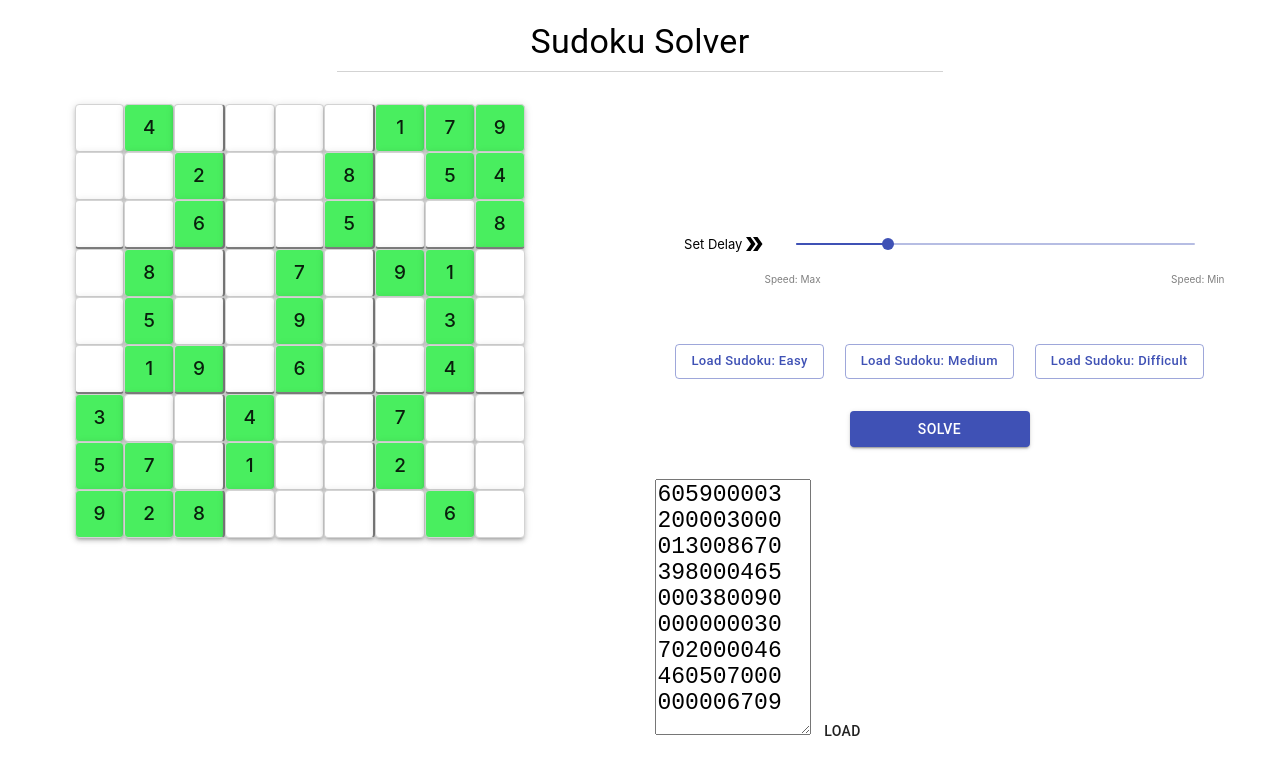
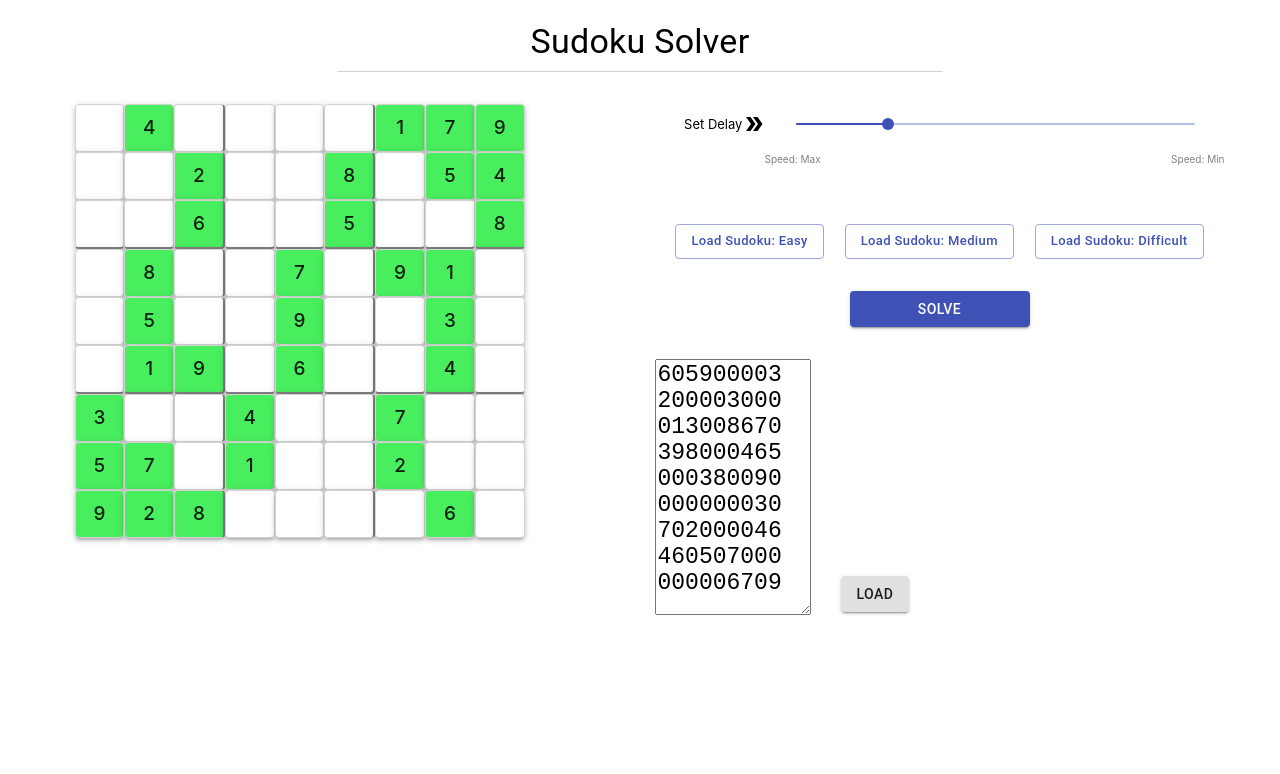
Before and after one commit to rajatshet5/sudoku-solver, a React (Create React App) app in the folder sudoku-solver/: page / in a window 1280 px wide. Shown: the top 774 px of the page. Built offline with nearby package versions, Linux system fonts and the light colour scheme.

Commit message:
minor modification

```diff
--- a/sudoku-solver/src/Components/SudokuSolver.jsx
+++ b/sudoku-solver/src/Components/SudokuSolver.jsx
@@ -201,7 +201,7 @@ export function SudokuSolver() {
     //   alignItems: "center",
     // },
     customize: {
-      margin: "130px 0px"
+      margin: "10px 0px"
     }
   })
   const classes = useStyles();
@@ -245,12 +245,12 @@ export function SudokuSolver() {
     console.log(data, newData);
     if (newData.length !== 9) {
       invalid = true;
-      alert("Invalid Input: Length of one (or more) of the rows is not equal to 9");
+      alert("Invalid Input: More than 9 rows present");
     } else {
       for (let i = 0; i < newData.length; i++) {
         if (newData[i].length !== 9) {
           invalid = true;
-          alert("Invalid Input: Length of one (or more) of the columns is not equal to 9");
+          alert("Invalid Input: More than 9 columns present");
           break;
         }
       }
@@ -312,6 +312,39 @@ export function SudokuSolver() {
         }
       }
     }
+    if (!invalid) {
+      for (let i = 0; i <= 7; i += 3) {
+        if (invalid) {
+          break;
+        }
+        for (let j = 0; j <= 7; j += 3) {
+          let freq = {};
+          if (invalid) {
+            break;
+          }
+          for (let k = i; k < i + 3; k++) {
+            if (invalid) {
+              break;
+            }
+            for (let l = j; l < j + 3; l++) {
+              if (freq[newData[k][l]] === undefined) {
+                freq[newData[k][l]] = 1;
+              } else {
+                freq[newData[k][l]]++;
+              }
+            }
+          }
+          for (let key in freq) {
+          if (freq[key] > 1 && key !== "0") {
+            console.log(newData, freq, key);
+            invalid = true;
+            alert("Invalid Input: Duplicates Found (in one or more 3 x 3 Grids)");
+            break;
+          }
+        }
+        }
+      }
+    }
 
     if (!invalid) {
       // console.log(newData);
@@ -328,7 +361,7 @@ export function SudokuSolver() {
     <Box className={classes.container}>
     <Box className={classes.gridContainer}>
         <SudokuGrid fixedBoxes={fixedBoxes} running={running} solved={solved} mat={mat} />
-          {/* {running ? <p style={{height:"29px", fontSize:"15px", margin:"0px", cursor:"pointer"}} onClick={() => window.location.href = "/"}>Stop</p> : null} */}
+          {running ? <p style={{height:"15px", display:"flex", alignItems:"center", justifyContent:"center", borderRadius:"3px", width:"39px", fontSize:"15px", margin:"0px", cursor:"pointer", padding:"5px", backgroundColor:"#92918b", color:"white"}} onClick={() => window.location.href = "/"}>Stop</p> : null}
     </Box>
     <Box className={classes.customize}>
     {/* <h1>{speed.current}</h1> */}
@@ -358,7 +391,7 @@ export function SudokuSolver() {
           <textarea onChange={ handleConstraints } ref={inpRef} style={{width:"150px", height:"250px", fontSize:"23px"}}>
 
           </textarea>
-          <Button onClick={handleManualInput}>Load</Button>
+          <Button disabled={running} style={{margin:"5px 30px", marginBottom:"39px"}} variant="contained" color="green" onClick={handleManualInput}>Load</Button>
         </div>
       </Box>
     </Box>
```
